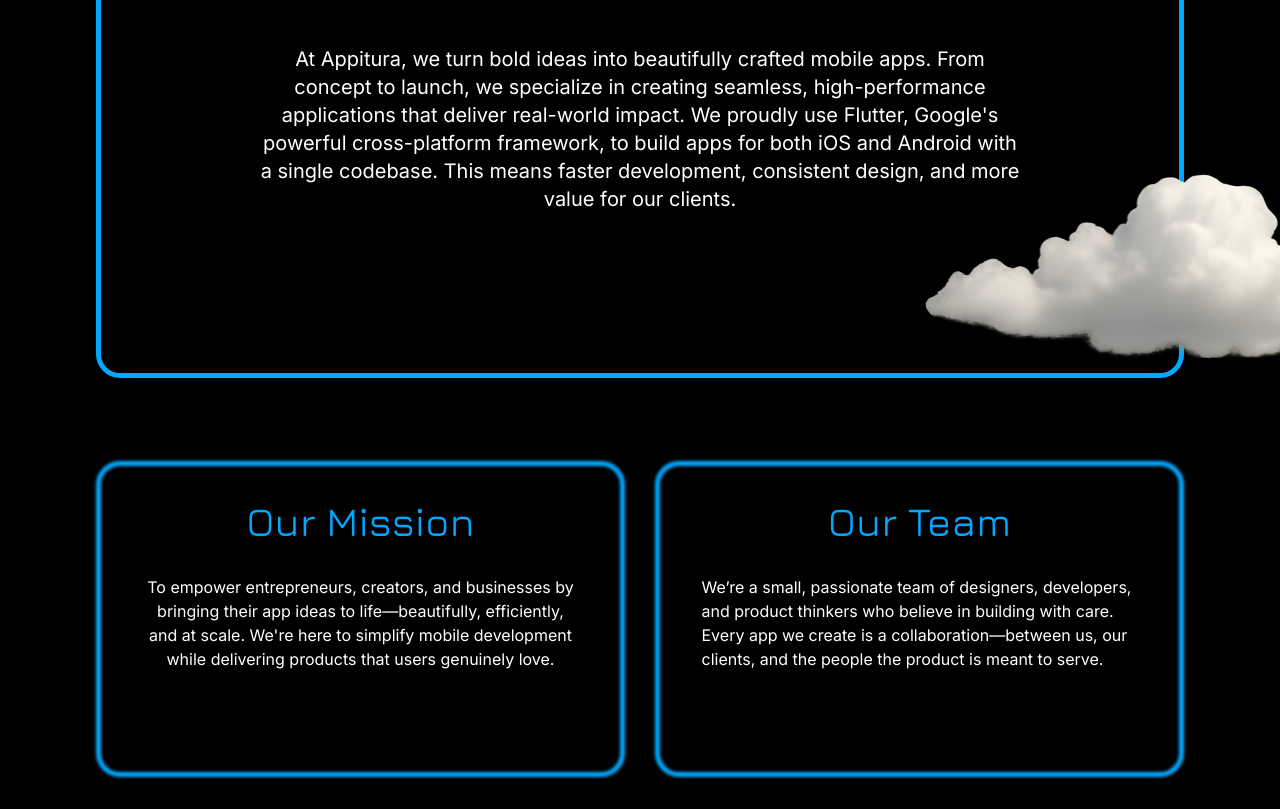
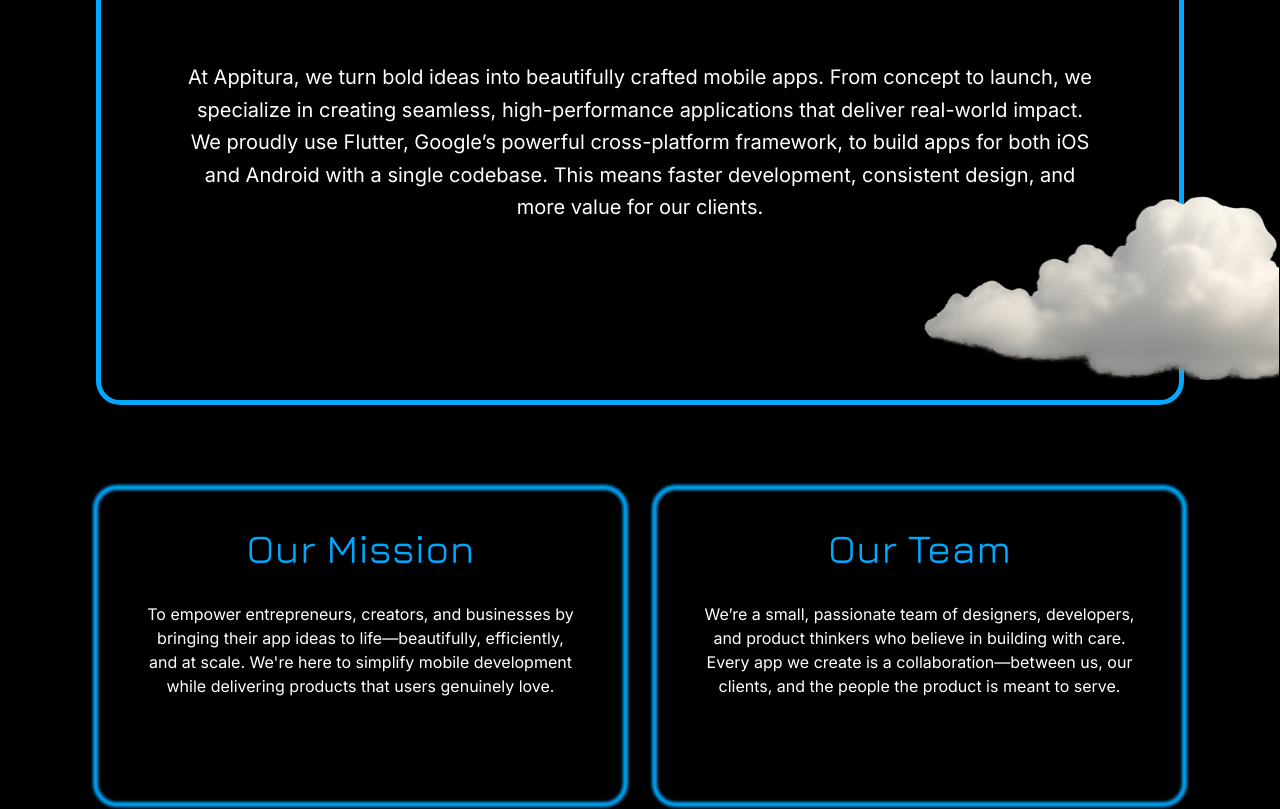
Before and after one commit to Knight-Owl-Org/Appitura, a Next.js app: page /aboutUs in a window 1280 px wide. Shown: the part 360-1169 px from the top of the page. Built offline with nearby package versions, Linux system fonts and the light colour scheme.

Commit message:
changes6

```diff
--- a/src/components/aboutUs/heroSectionn.tsx
+++ b/src/components/aboutUs/heroSectionn.tsx
@@ -5,27 +5,7 @@
 
 export default function HeroSection() {
   return (
-    <main className="min-h-screen w-full bg-black flex items-center justify-center overflow-hidden relative">
-      {/* Cloud in top left with animation */}
-      <motion.div
-        initial={{ x: -200, opacity: 0 }}
-        animate={{ x: 0, opacity: 1 }}
-        transition={{ duration: 1.4, ease: "easeOut" }}
-        className="hidden sm:block absolute top-[180px] lg:top-[80px] md:top-[90px] sm:top-[130px] left-0 z-10 w-[150px] h-[100px] sm:w-[240px] sm:h-[180px] lg:w-[340px] lg:h-[250px] pointer-events-none"
-      >
-        <Image src="/cloud-left.png" alt="Cloud decoration" fill style={{ objectFit: "contain" }} priority />
-      </motion.div>
-
-      {/* Cloud in bottom right with animation */}
-      <motion.div
-        initial={{ x: 200, opacity: 0 }}
-        animate={{ x: 0, opacity: 1 }}
-        transition={{ duration: 1.4, ease: "easeOut", delay: 0.3 }}
-        className="hidden sm:block absolute bottom-47 lg:bottom-25 md:bottom-20 sm:bottom-40 right-0 z-10 w-[150px] h-[90px] sm:w-[270px] sm:h-[180px] lg:w-[374px] md:h-[221px] pointer-events-none"
-      >
-        <Image src="/cloud-right.png" alt="Cloud decoration" fill style={{ objectFit: "contain" }} />
-      </motion.div>
-
+    <main className=" w-full bg-black flex  overflow-hidden relative">
       {/* Main content with blue border */}
       <div
         className="
@@ -35,13 +15,32 @@
         border-[3px] md:border-[5px]
         border-[#00a8ff]
         rounded-3xl
-        pt-16 sm:pt-24 md:pt-[160px]
-        pb-15 sm:pb-26 md:pb-[160px]
+        h-[685px]
         z-0
         flex flex-col justify-center
         w-full
       "
       >
+        {/* Cloud 1 - 30px from left inside the border */}
+        <motion.div
+          initial={{ x: -100, opacity: 0 }}
+          animate={{ x: 0, opacity: 1 }}
+          transition={{ duration: 1.4, ease: "easeOut" }}
+          className="hidden sm:block absolute top-[10px] left-[-100px] z-10 w-[150px] h-[100px] sm:w-[240px] sm:h-[180px] lg:w-[340px] lg:h-[250px] pointer-events-none"
+        >
+          <Image src="/cloud-left.png" alt="Cloud decoration" fill style={{ objectFit: "contain" }} priority />
+        </motion.div>
+
+        {/* Cloud 2 - 20px from right and bottom inside the border */}
+        <motion.div
+          initial={{ x: 100, opacity: 0 }}
+          animate={{ x: 0, opacity: 1 }}
+          transition={{ duration: 1.4, ease: "easeOut", delay: 0.3 }}
+          className="hidden sm:block absolute bottom-[20px] right-[-100px] z-10 w-[150px] h-[90px] sm:w-[270px] sm:h-[180px] lg:w-[374px] md:h-[221px] pointer-events-none"
+        >
+          <Image src="/cloud-right.png" alt="Cloud decoration" fill style={{ objectFit: "contain" }} />
+        </motion.div>
+
         {/* Heading */}
         <h1
           className="
@@ -59,25 +58,23 @@
         >
           Appitura Experience
         </h1>
-
-        {/* Description */}
-        <div className="mx-auto w-full max-w-4xl">
         <p
   className="
     text-white
     text-center
     text-sm sm:text-base md:text-xl
     font-[400]
-            px-10 sm:px-8 md:px-16
+    leading-relaxed
+    mx-auto
+    sm:px-0
+    max-w-[932px]
   "
-            style={{ fontFamily: "Inter" }}
+  style={{ fontFamily: 'Inter' , paddingLeft: '10px', paddingRight: '10px' }}
 >
-            At Appitura, we turn bold ideas into beautifully crafted mobile apps. From concept to launch, we specialize
-            in creating seamless, high-performance applications that deliver real-world impact. We proudly use Flutter,
-            Google's powerful cross-platform framework, to build apps for both iOS and Android with a single codebase.
-            This means faster development, consistent design, and more value for our clients.
+  At Appitura, we turn bold ideas into beautifully crafted mobile apps. From concept to launch, we specialize in creating seamless, high-performance applications that deliver real-world impact. We proudly use Flutter, Google’s powerful cross-platform framework, to build apps for both iOS and Android with a single codebase. This means faster development, consistent design, and more value for our clients.
 </p>
-        </div>
+
+
       </div>
     </main>
   )
--- a/src/components/aboutUs/missionAndTeam.tsx
+++ b/src/components/aboutUs/missionAndTeam.tsx
@@ -1,21 +1,21 @@
 export default function Page() {
   return (
-    <main className="w-full bg-black text-white pb-10 px-4 md:px-[93px] flex flex-col items-center justify-center">
+    <main className="w-full bg-black text-white pb-10 px-4 md:px-[53px] lg:px-[93px] flex flex-col items-center justify-center">
       <div className="w-full  max-w-none">
         <div className="grid grid-cols-1 md:grid-cols-2 gap-6">
           {/* Our Mission Section */}
           <div className="relative rounded-3xl mb-6 md:mb-0">
             {/* Blurred Border Line */}
-            <div className="absolute inset-0 rounded-3xl p-[3px] bg-transparent z-15">
+            <div className="absolute inset-0 rounded-3xl  bg-transparent z-15">
               <div className="w-full h-full rounded-3xl border-[5px] border-[#00a8ff] blur-[1.5px]"></div>
             </div>
 
             {/* Content */}
-            <div className="relative z-10 bg-black rounded-3xl pb-[109px] pt-[39px] flex flex-col h-full">
+            <div className="relative z-10 bg-black px-5 rounded-3xl pb-[109px] pt-[39px] flex flex-col h-full">
               <h2 className="text-[#00a8ff] text-2xl sm:text-3xl md:text-[40px] font-medium text-center mb-[30px]">
                 Our Mission
               </h2>
-              <p className="text-white text-center text-sm md:text-base max-w-[436px] mx-auto" style={{ fontFamily: "Inter" }}>
+              <p className="text-white text-center text-sm md:text-base max-w-[436px] mx-auto " style={{ fontFamily: "Inter" }}>
                 To empower entrepreneurs, creators, and businesses by bringing their app ideas to life—beautifully,
                 efficiently, and at scale. We're here to simplify mobile development while delivering products that
                 users genuinely love.
@@ -25,14 +25,14 @@
 
           {/* Our Team Section */}
           <div className="relative rounded-3xl">
-            <div className="absolute inset-0 rounded-3xl p-[3px] bg-transparent z-20">
-              <div className="w-full h-full rounded-3xl border-[5px] border-[#00a8ff] blur-[1.5px]"></div>
+            <div className="absolute inset-0 rounded-3xl  bg-transparent z-20">
+              <div className="w-full h-full p- rounded-3xl border-[5px] border-[#00a8ff] blur-[1.5px]"></div>
             </div>
-            <div className="relative z-10 bg-black rounded-3xl pb-[109px] pt-[39px] flex flex-col h-full">
+            <div className="relative px-5 z-10 bg-black rounded-3xl pb-[109px] pt-[39px] flex flex-col h-full">
               <h2 className="text-[#00a8ff] text-2xl sm:text-3xl md:text-[40px] font-medium text-center mb-[30px]">
                 Our Team
               </h2>
-              <p className="text-white text-sm md:text-base max-w-[436px] mx-auto" style={{ fontFamily: "Inter" }}>
+              <p className="text-white text-center text-sm md:text-base max-w-[436px] mx-auto" style={{ fontFamily: "Inter" }}>
               We’re a small, passionate team of designers, developers, and product thinkers who believe in building with care. Every app we create is a collaboration—between us, our clients, and the people the product is meant to serve.
               </p>
             </div>
--- a/src/components/home/landingPage/landingPage.tsx
+++ b/src/components/home/landingPage/landingPage.tsx
@@ -44,13 +44,13 @@
 
               {/* Social Media Icons */}
               <div className="absolute bottom-30 right-6 flex gap-4 bg-[#FFFFFF33] px-7 py-4 rounded-3xl z-10">
-                <Link href="#" className="rounded-full hover:bg-gray-700 transition">
+                <Link href="https://www.linkedin.com/company/appitura/" className="rounded-full hover:bg-gray-700 transition">
                   <Image src="/linkedin.png" alt="LinkedIn" width={40} height={40} className="object-contain" />
                 </Link>
-                <Link href="#" className="rounded-full hover:bg-gray-700 transition">
+                <Link href="https://www.tiktok.com/@appituralife?_t=ZS-8vcui3Km9ha&_r=1" className="rounded-full hover:bg-gray-700 transition">
                   <Image src="/tik tok.png" alt="TikTok" width={40} height={40} className="object-contain" />
                 </Link>
-                <Link href="#" className="rounded-full hover:bg-gray-700 transition">
+                <Link href="https://www.instagram.com/appituralife?igsh=MTFxZWNpN3YxYmtvNQ==" className="rounded-full hover:bg-gray-700 transition">
                   <Image src="/insta.png" alt="Instagram" width={40} height={40} className="object-contain" />
                 </Link>
               </div>
```
Lines whose indentation alone changed are shown as unchanged.
